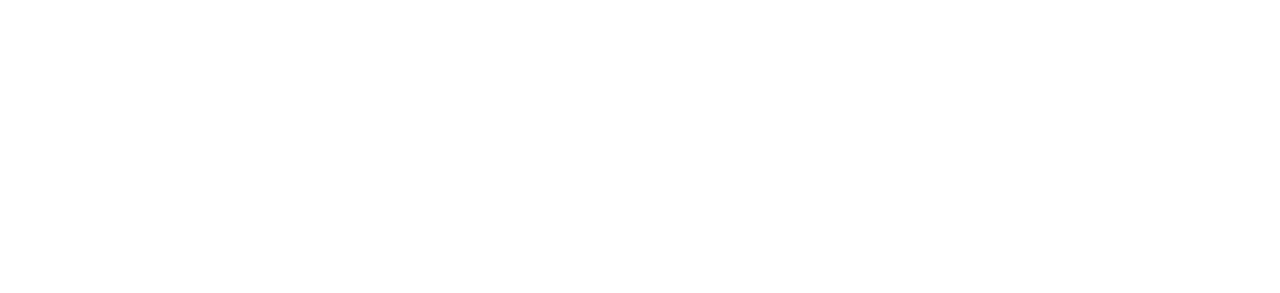
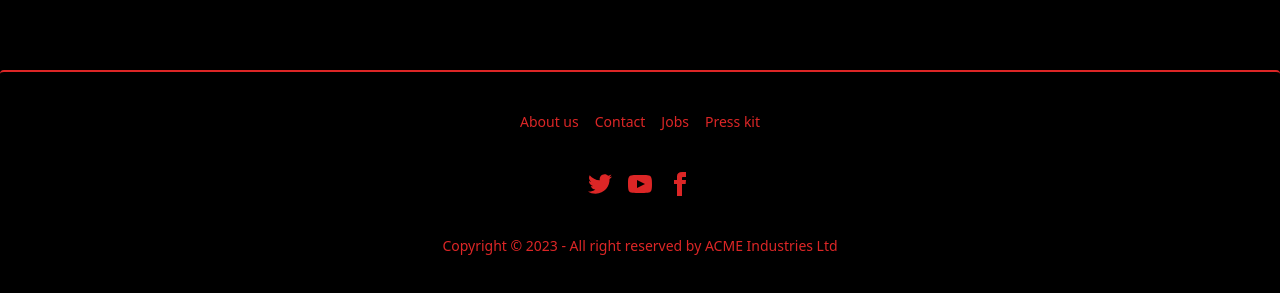
Before and after one commit to OdinPie/Agun-News-Client, a React (Vite) app: page /addarticle in a window 1280 px wide. Shown: the part 608-901 px from the top of the page. Before the commit the page ends 800 px from the top, so only its background shows below. Built offline with nearby package versions, Linux system fonts and the light colour scheme; no server answers; a web font is replaced by a local one.

Commit message:
viewCount attribute added ro add articles page

```diff
--- a/src/Layout/Layout.jsx
+++ b/src/Layout/Layout.jsx
@@ -1,12 +1,14 @@
 
 import { Outlet } from 'react-router-dom';
 import Navbar from '../Shared/Navbar';
+import Footer from '../Shared/Footer/Footer';
 
 const Layout = () => {
     return (
         <div>
             <Navbar></Navbar>
             <Outlet></Outlet>
+            <Footer></Footer>
         </div>
     );
 };
--- a/src/Pages/AddArticle/AddArticle.jsx
+++ b/src/Pages/AddArticle/AddArticle.jsx
@@ -27,6 +27,7 @@
       const authorPhoto = user?.photoURL;
       const status = 'pending';
       const isPremium = 'no';
+      const viewCount = 0;
       const postedDate = getTime();
       const articleInfo = {
         title,
@@ -39,7 +40,8 @@
         authorPhoto,
         status,
         isPremium,
-        postedDate
+        postedDate,
+        viewCount
       }
       // console.log(articleInfo);
 
--- /dev/null
+++ b/src/Shared/Footer/Footer.jsx
@@ -0,0 +1,28 @@
+import React from 'react';
+
+const Footer = () => {
+    return (
+        <div>
+            <footer className="footer footer-center p-10 bg-black text-red-600 border-t-2 border-red-600 rounded mt-32">
+  <nav className="grid grid-flow-col gap-4">
+    <a className="link link-hover">About us</a>
+    <a className="link link-hover">Contact</a>
+    <a className="link link-hover">Jobs</a>
+    <a className="link link-hover">Press kit</a>
+  </nav>
+  <nav>
+    <div className="grid grid-flow-col gap-4">
+      <a><svg xmlns="http://www.w3.org/2000/svg" width="24" height="24" viewBox="0 0 24 24" className="fill-current"><path d="M24 4.557c-.883.392-1.832.656-2.828.775 1.017-.609 1.798-1.574 2.165-2.724-.951.564-2.005.974-3.127 1.195-.897-.957-2.178-1.555-3.594-1.555-3.179 0-5.515 2.966-4.797 6.045-4.091-.205-7.719-2.165-10.148-5.144-1.29 2.213-.669 5.108 1.523 6.574-.806-.026-1.566-.247-2.229-.616-.054 2.281 1.581 4.415 3.949 4.89-.693.188-1.452.232-2.224.084.626 1.956 2.444 3.379 4.6 3.419-2.07 1.623-4.678 2.348-7.29 2.04 2.179 1.397 4.768 2.212 7.548 2.212 9.142 0 14.307-7.721 13.995-14.646.962-.695 1.797-1.562 2.457-2.549z"></path></svg></a>
+      <a><svg xmlns="http://www.w3.org/2000/svg" width="24" height="24" viewBox="0 0 24 24" className="fill-current"><path d="M19.615 3.184c-3.604-.246-11.631-.245-15.23 0-3.897.266-4.356 2.62-4.385 8.816.029 6.185.484 8.549 4.385 8.816 3.6.245 11.626.246 15.23 0 3.897-.266 4.356-2.62 4.385-8.816-.029-6.185-.484-8.549-4.385-8.816zm-10.615 12.816v-8l8 3.993-8 4.007z"></path></svg></a>
+      <a><svg xmlns="http://www.w3.org/2000/svg" width="24" height="24" viewBox="0 0 24 24" className="fill-current"><path d="M9 8h-3v4h3v12h5v-12h3.642l.358-4h-4v-1.667c0-.955.192-1.333 1.115-1.333h2.885v-5h-3.808c-3.596 0-5.192 1.583-5.192 4.615v3.385z"></path></svg></a>
+    </div>
+  </nav>
+  <aside>
+    <p>Copyright © 2023 - All right reserved by ACME Industries Ltd</p>
+  </aside>
+</footer>
+        </div>
+    );
+};
+
+export default Footer;
```
